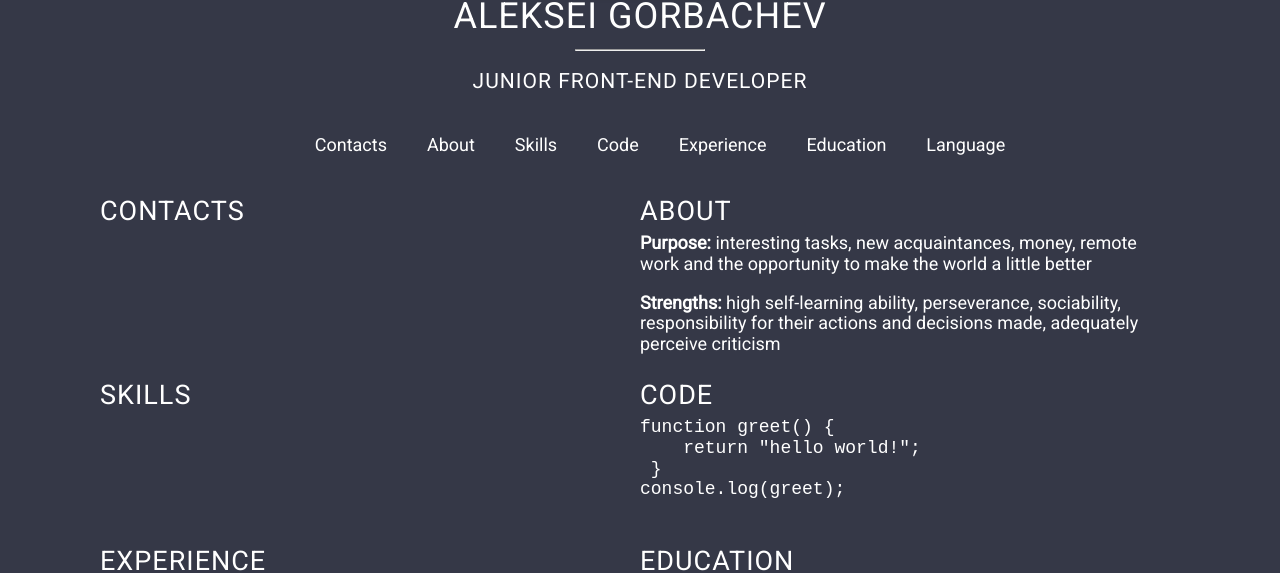
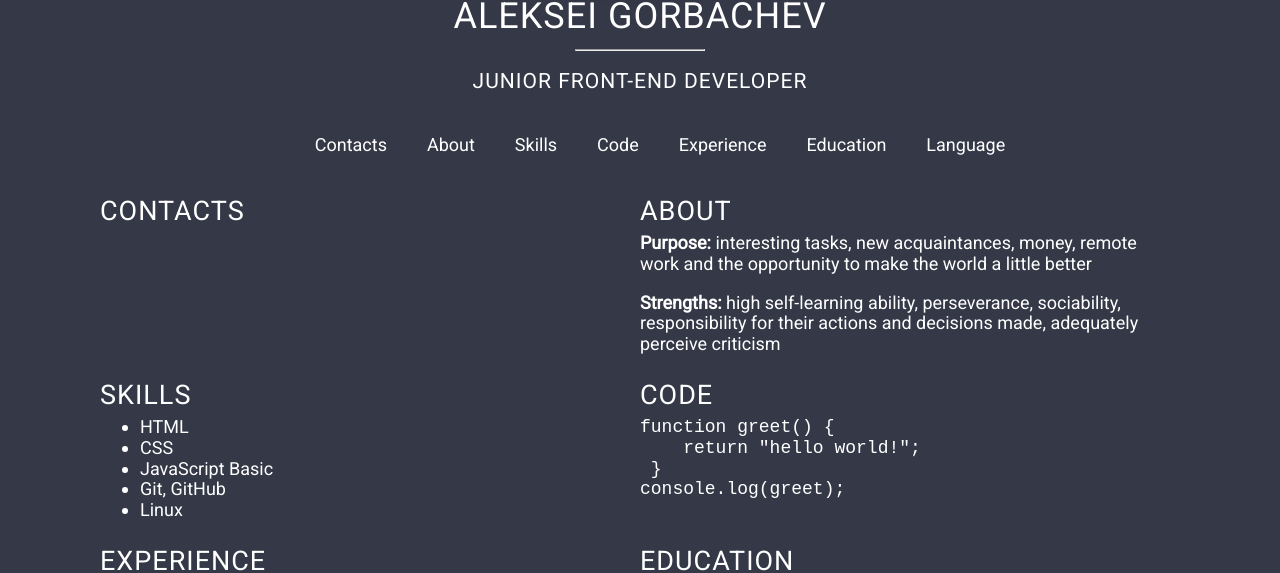
Before and after one commit to aigcoding/rsschool-cv, a plain HTML site: page index.html in a window 1280 px wide. Shown: the part 228-801 px from the top of the page. Drawn offline with Linux system fonts and the light colour scheme.

Commit message:
feat: add skils

```diff
--- a/index.html
+++ b/index.html
@@ -47,6 +47,13 @@
                 </section>
                 <section class="section" id="skills">
                     <h2 class="section-title">Skills</h2>
+                    <ul>
+                        <li>HTML</li>
+                        <li>CSS</li>
+                        <li>JavaScript Basic</li>
+                        <li>Git, GitHub</li>
+                        <li>Linux</li>
+                    </ul>
                 </section>
                 <section class="section" id="code">
                     <h2 class="section-title">Code</h2>
```
